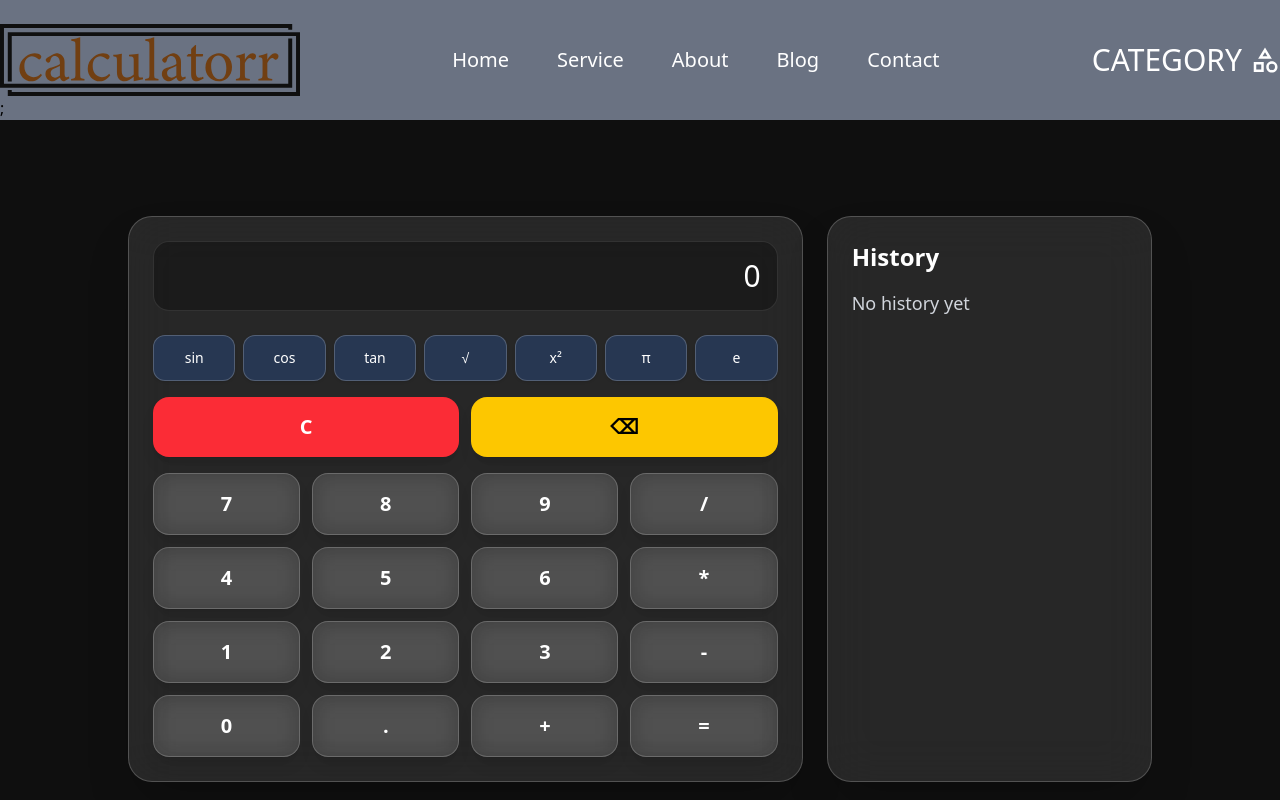
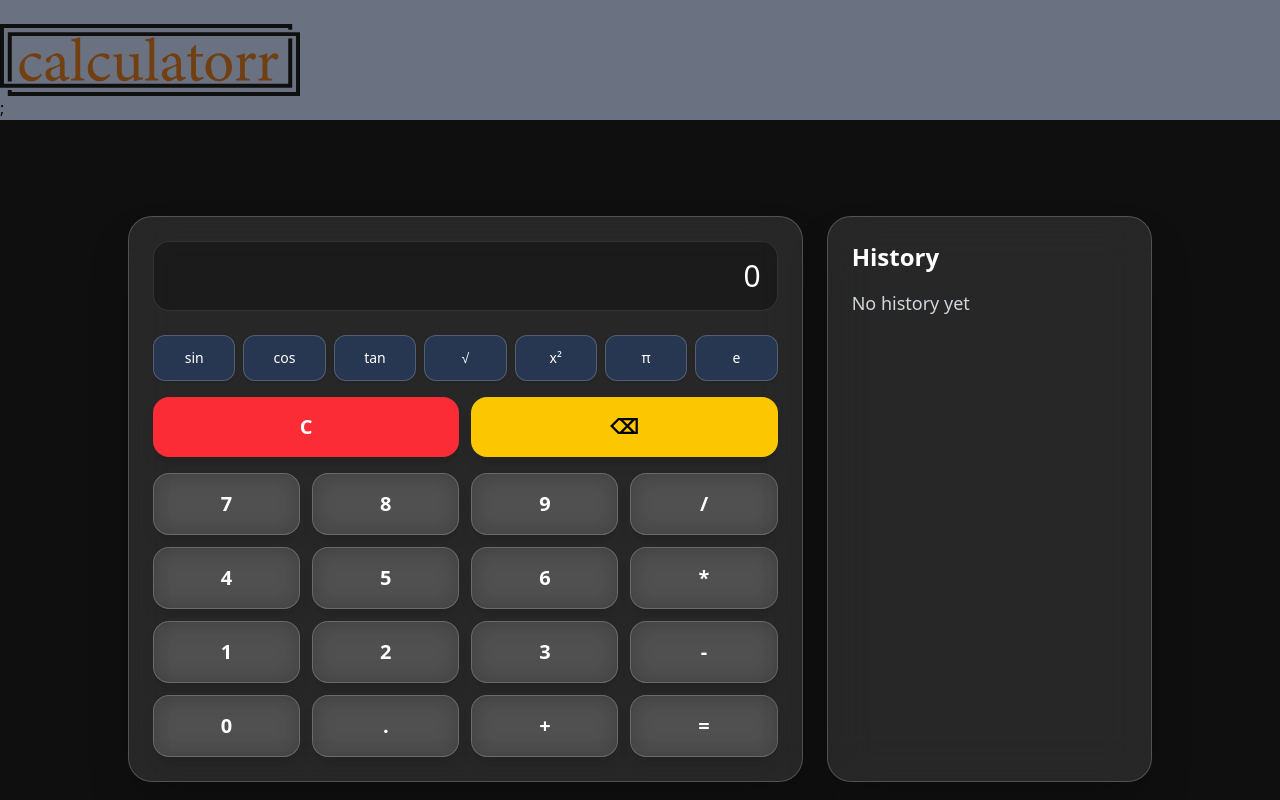
Before and after one commit to naim-i/calculator, a Next.js app: page / in a window 1280 px wide. Shown: the top 800 px of the page. Built offline with nearby package versions, Linux system fonts and the light colour scheme.

Commit message:
navUpdate

```diff
--- a/src/app/Component/Navbar/Navbar.js
+++ b/src/app/Component/Navbar/Navbar.js
@@ -1,38 +1,69 @@
-import React from "react";
+"use client";
+import React, { useEffect, useState } from "react";
 import List from "../List/List";
 import ListItems from "../ListItems/ListItems";
 import Flex from "../Flex/Flex";
 import Container from "../Container/Container";
-import Image from "next/image";
-import { MdOutlineCategory } from "react-icons/md";
 import Link from "next/link";
 import MenuData from "@/app/Component/Navbar/MenuData";
 import Logo from "../Logo/Logo";
+import { FaBars } from "react-icons/fa6";
+import { useRef } from "react";
 
 const Navbar = () => {
+  let [show, setshow] = useState(false);
+
+  let userRef = useRef();
+
+  useEffect(() => {
+    document.body.addEventListener("click", (e) => {
+      if (userRef.current.contains(e.target)) {
+        setshow(true);
+      } else {
+        setshow(false);
+      }
+    });
+    // const handleResize = (e) => {
+    //   if (window.innerWidth < 1024) {
+    //     setshow(false);
+    //   } else {
+    //     setshow(true);
+    //   }
+    // };
+    // handleResize();
+    // window.addEventListener("resize", handleResize);
+  }, []);
+
+  // const handleClick = () => {
+  //   setshow(!show);
+  // };
+
   return (
     <div className="w-full bg-gray-500 flex items-center pt-6">
       <Container>
-        <Flex className="justify-between items-center">
-          <div>
+        <Flex className="justify-between items-center relative">
+          <div className="ml-5 lg:ml-0">
             <Logo />
           </div>
-          <div>
-            <List className="flex gap-4 items-center">
+          <div ref={userRef}>
+            <FaBars
+              // onClick={handleClick}
+              className="text-white text-3xl block lg:hidden mr-5 absolute top-5 right-0"
+            />
+            {show && (
+              <List className="lg:flex gap-4 items-center absolute lg:static top-16 right-2 bg-gray-50 lg:bg-transparent rounded-2xl p-5 lg:p-0 shadow-2xl lg:shadow-none z-50">
                 {MenuData.map((item, index) => (
                   <ListItems key={index}>
-                  <Link href={item.link} className="text-white text-xl px-4 hover:text-yellow-400 hover:tracking-widest transition-all duration-300">
+                    <Link
+                      href={item.link}
+                      className="lg:text-white text-gray-700 text-xl px-4 hover:text-yellow-400 hover:tracking-widest transition-all duration-300 pb-2 lg:pb-0 block"
+                    >
                       {item.title}
                     </Link>
                   </ListItems>
                 ))}
               </List>
-          </div>
-          <div>
-            <Flex className="gap-2 items-center cursor-pointer text-white">
-              <span className="text-3xl uppercase ">Category</span>
-              <MdOutlineCategory className="text-3xl" />
-            </Flex>
+            )}
           </div>
         </Flex>
       </Container>
```
Lines whose indentation alone changed are shown as unchanged.
